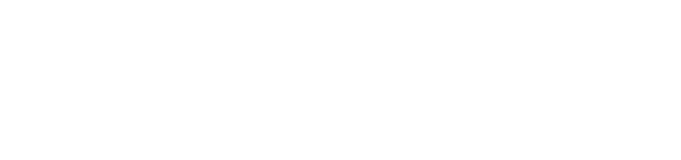
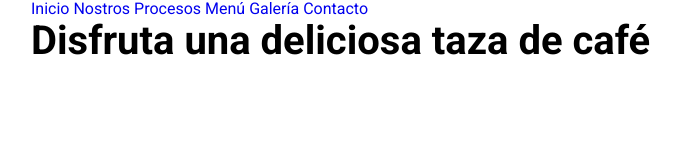
Before and after one commit to ManuUSS/coffee-shop, a website: page index.html in a window 1280 px wide. Shown: the whole page, without its empty margins (9-690 px from the left). Drawn offline with nearby package versions, Linux system fonts and the light colour scheme; files that its build step writes are made by us from their sources.

Commit message:
header html and pages

```diff
--- a/index.html
+++ b/index.html
@@ -10,6 +10,25 @@
     <link rel="stylesheet" href="build/css/app.css">
 </head>
 <body>
+    <header class="header header-start">
+        <div class="header-content container">
+            <div class="bar">
+                <div class="logo">
 
+                </div>
+                <nav class="nav-main">
+                    <a href="index.html">Inicio</a>
+                    <a href="us.html">Nostros</a>
+                    <a href="process.html">Procesos</a>
+                    <a href="menu.html">Menú</a>
+                    <a href="galery.html">Galería</a>
+                    <a href="contact.html">Contacto</a>
+                </nav>
+            </div>
+            <div class="text-header">
+                <h1>Disfruta una deliciosa taza de café</h1>
+            </div>
+        </div>
+    </header>
 </body>
 </html>
```
Also changed, not shown: contact.html (added, +11 -0 lines), galery.html (added, +11 -0 lines), menu.html (added, +11 -0 lines), process.html (added, +11 -0 lines), us.html (added, +11 -0 lines).
